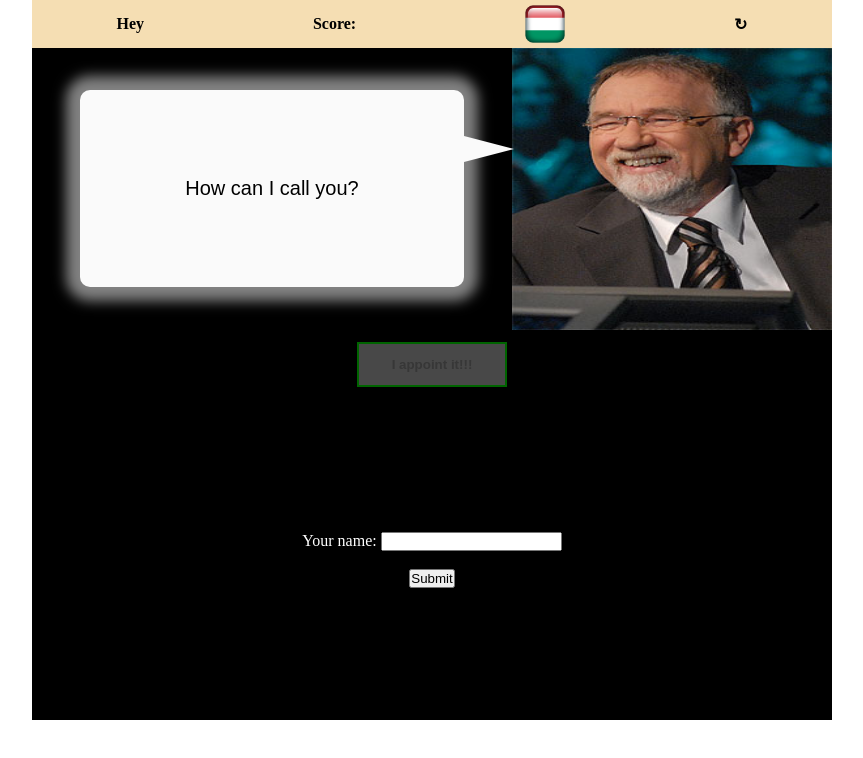
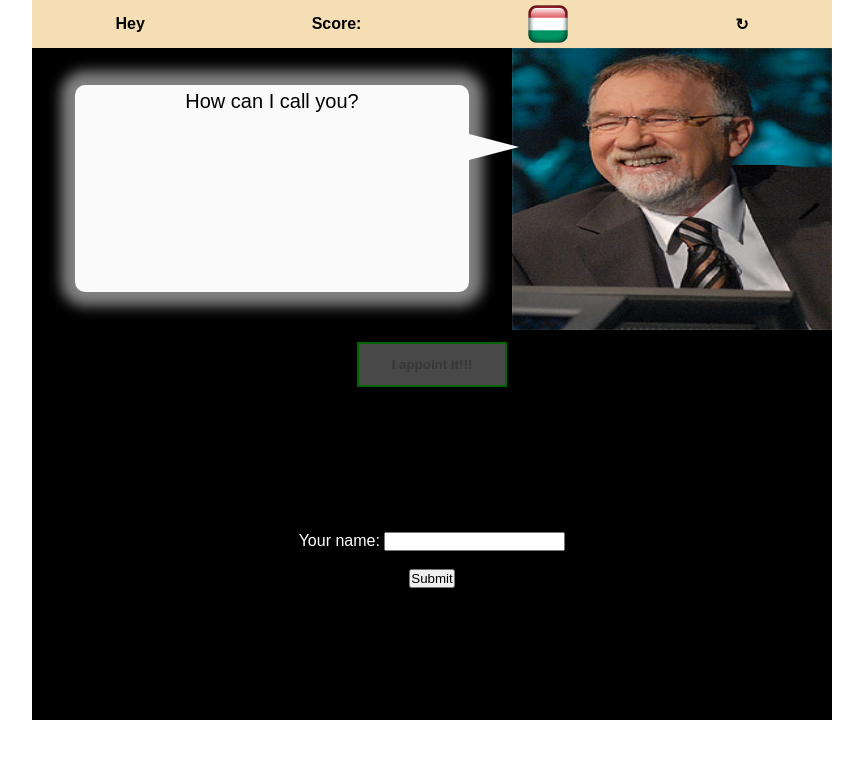
Before and after one commit to stokid/quiz-app-by-stoki, a plain HTML site: page index.html in a window 1280 px wide. Shown: the whole page, without its empty margins (208-1071 px from the left). Drawn offline with nearby package versions, Linux system fonts and the light colour scheme.

Commit message:
Update style.css

```diff
--- a/style.css
+++ b/style.css
@@ -2,6 +2,7 @@
     margin: 0px;
     padding: 0px;
     text-align: center;
+    font-family: Arial;
 }
 body {
     display: flex;
@@ -141,11 +142,14 @@ p {}
     width: 80%;
     height: 70%;
     border-radius: 10px;
-    padding: 0px;
+    padding: 5px;
 
     display: flex;
     justify-content: center;
-    align-items: center;
+
+
+    word-wrap: break-word;
+
 }
 .bubble:after {
     content: '';
```
